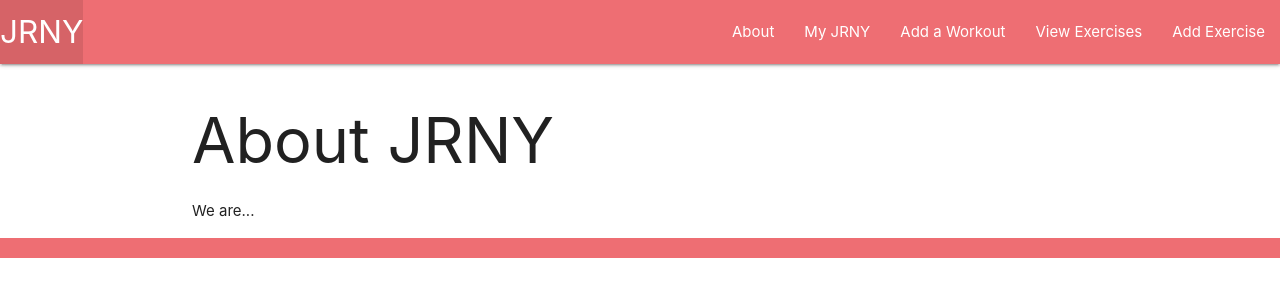
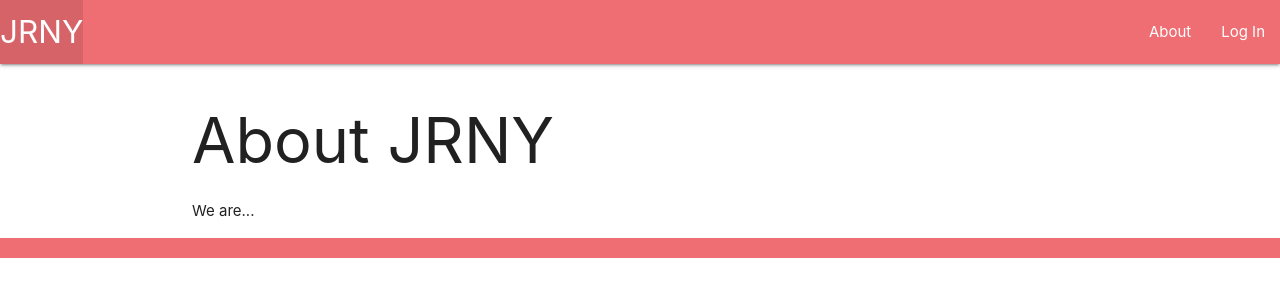
Before and after one commit to mellisporter/jrny-app, a Django app: page /about/ in a window 1280 px wide. Shown: the top 300 px of the page. Run offline with Django 4.2, Linux system fonts and the light colour scheme.

Commit message:
logout route and dynamic nav

```diff
--- a/jrny/settings.py
+++ b/jrny/settings.py
@@ -120,6 +120,8 @@ STATIC_URL = 'static/'
 
 LOGIN_REDIRECT_URL = '/workouts/' # makes redirect after login go to the index
 
+LOGOUT_REDIRECT_URL = '/' # takes logged out user home instead of admin page
+
 # Default primary key field type
 # https://docs.djangoproject.com/en/4.1/ref/settings/#default-auto-field
 
--- a/main_app/templates/base.html
+++ b/main_app/templates/base.html
@@ -27,10 +27,15 @@
           </ul>
           <ul class="right">
             <li><a href="/about">About</a></li>
-            <li><a href="/workouts">My JRNY</a></li>
+            {% if user.is_authenticated %}
+            <li><a href="{% url 'index' %}">My JRNY</a></li>
             <li><a href="{% url 'workouts_create' %}">Add a Workout</a></li>
-            <li><a href="/exercises">View Exercises</a></li>
-            <li><a href="/exercises/create">Add Exercise</a></li>
+            <li><a href="{% url 'exercises_index' %}">View Exercises</a></li>
+            <li><a href="{% url 'exercises_create' %}">Add Exercise</a></li>
+            <li><a href="{% url 'logout' %}">Log Out</a></li>
+            {% else %}
+            <li><a href="{% url 'login' %}">Log In</a></li>
+            {% endif %}
           </ul>
         </div>
       </nav>
--- a/main_app/urls.py
+++ b/main_app/urls.py
@@ -9,7 +9,7 @@ urlpatterns= [
     path('workouts/create/' , views.WorkoutCreate.as_view(), name='workouts_create'), # create workouts path
     path('workouts/<int:pk>/update/' , views.WorkoutUpdate.as_view(), name='workouts_update'),
     path('workouts/<int:pk>/delete', views.WorkoutDelete.as_view(), name= 'workouts_delete'),
-    path('exercises/', views.exercises_index, name='index'),
+    path('exercises/', views.exercises_index, name='exercises_index'),
     path('exercises/<int:exercise_id>/' , views.exercises_detail, name='exercises_detail'),
     path('exercises/create/', views.ExerciseCreate.as_view(), name='exercises_create'),
     path('exercises/<int:pk>/update/' , views.ExerciseUpdate.as_view(), name='exercises_update'),
```
